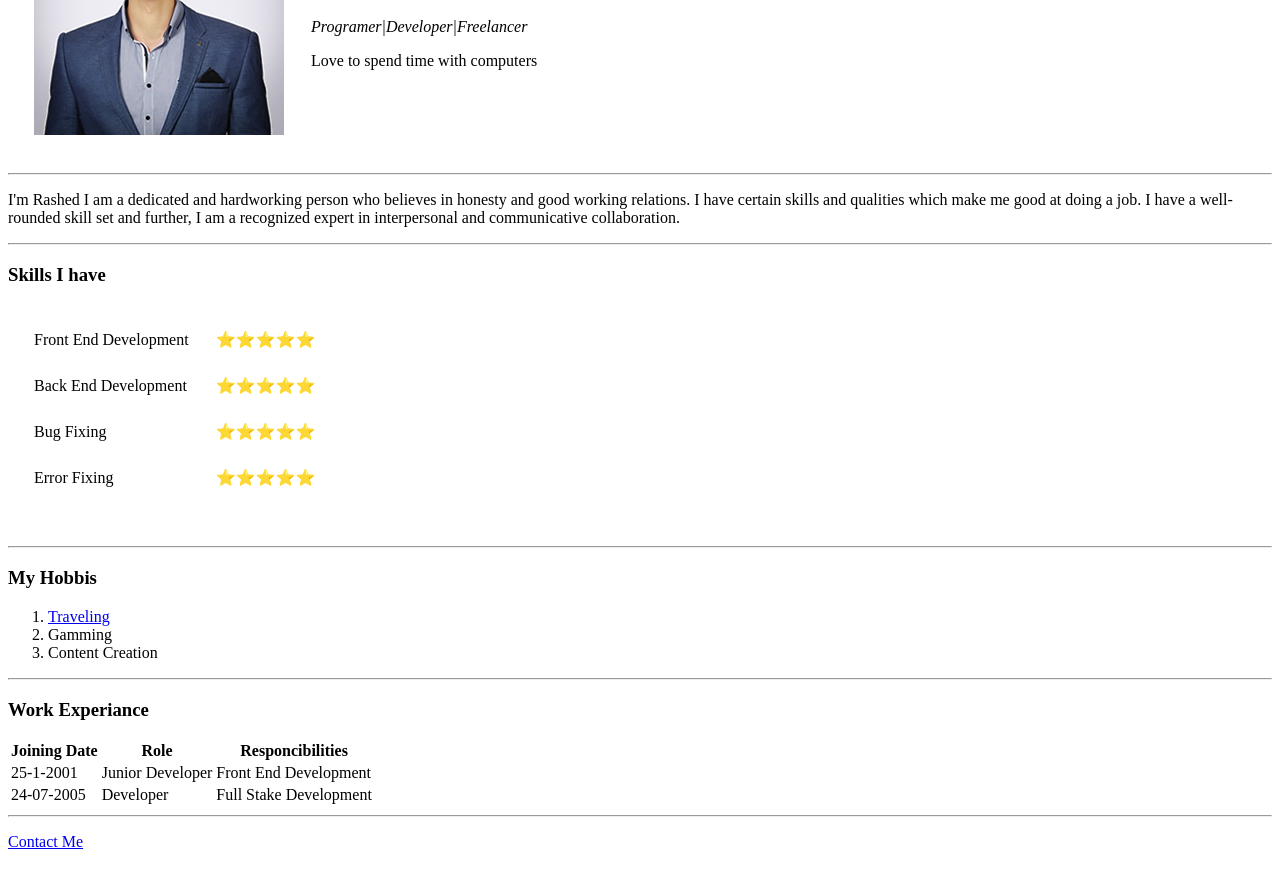
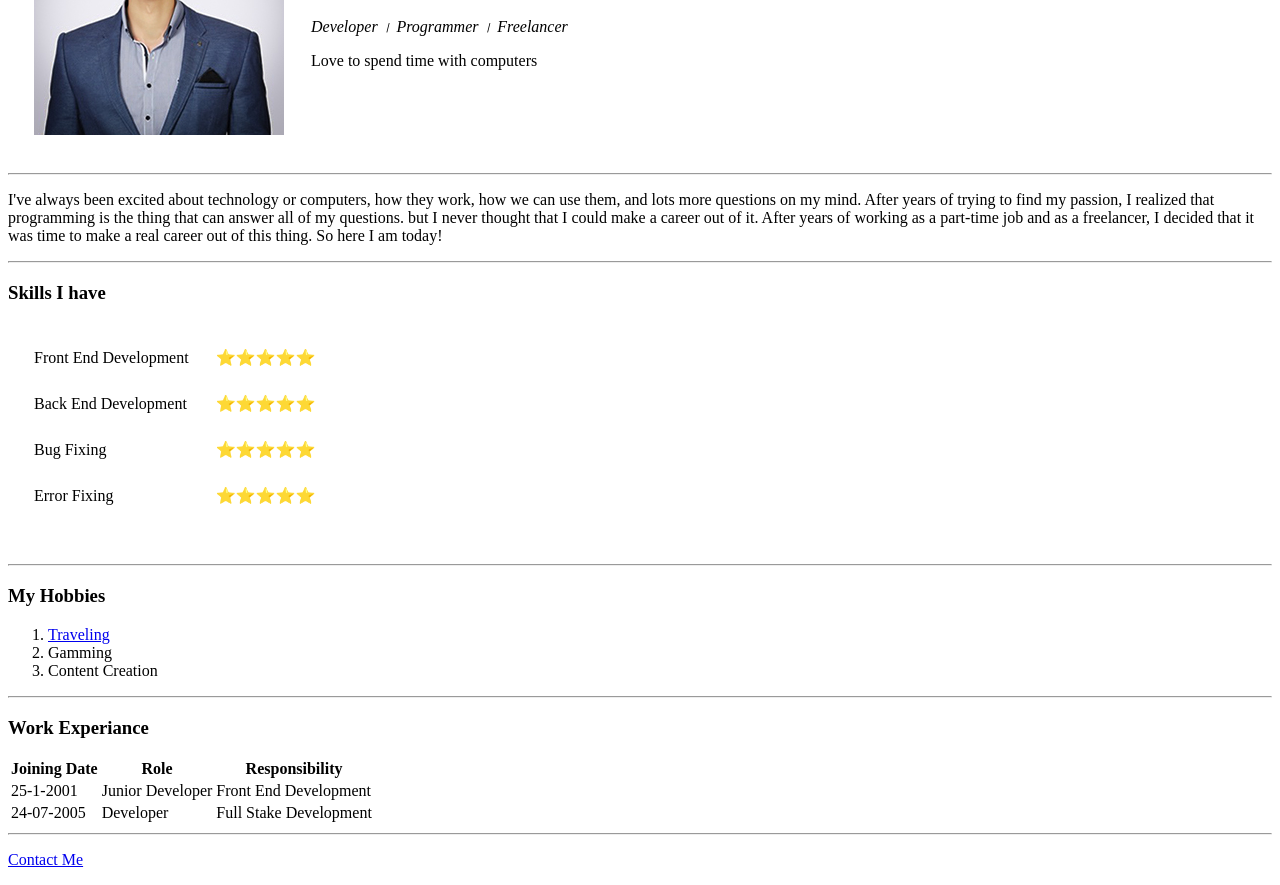
Before and after one commit to deve-rashed/info, a plain HTML site: page index.html in a window 1280 px wide. Shown: the part 149-1034 px from the top of the page. Drawn offline with Linux system fonts and the light colour scheme.

Commit message:
Spelling Update index.html

```diff
--- a/index.html
+++ b/index.html
@@ -11,7 +11,7 @@
         <tr>
             <td>  <img src="rashed.jpg" alt="Muhammad Rashed Rayhan Profile Image"> </td>
             <td> <h1>Rashed</h1>
-                <p><em>Programer|Developer|Freelancer</em></p>
+                <p><em>Developer । Programmer । Freelancer</em></p>
                 <p> Love to spend time with computers</p>
             </td>
         </tr>
@@ -19,7 +19,9 @@
 
 
     <hr>
-    <p> I'm Rashed I am a dedicated and hardworking person who believes in honesty and good working relations. I have certain skills and qualities which make me good at doing a job. I have a well-rounded skill set and further, I am a recognized expert in interpersonal and communicative collaboration.</p>
+    <p>I've always been excited about technology or computers, how they work, how we can use them, and lots more questions on my mind. After years of trying to find my passion, I realized that programming is the thing that can answer all of my questions. but I never thought that I could make a career out of it.
+
+After years of working as a part-time job and as a freelancer, I decided that it was time to make a real career out of this thing. So here I am today!</p>
     <hr>
     <h3> Skills I have</h3>
     <table cellspacing="25px">
@@ -45,7 +47,7 @@
         </tr>
     </table>
     <hr>
-    <h3> My Hobbis</h3>
+    <h3> My Hobbies</h3>
     <ol>
         <li><a href="https://www.youtube.com/">Traveling</a></li>
         <li> Gamming</li>
@@ -58,7 +60,7 @@
             <tr>
                 <th>Joining Date</th>
                 <th>Role</th>
-                <th>Responcibilities</th>
+                <th>Responsibility</th>
             </tr>
         </thead>
         <tbody>
```
